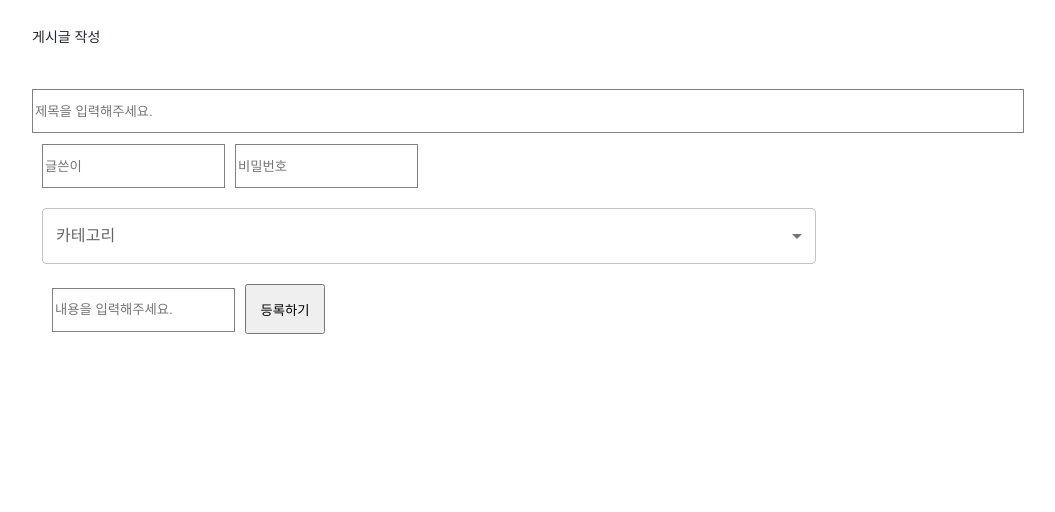
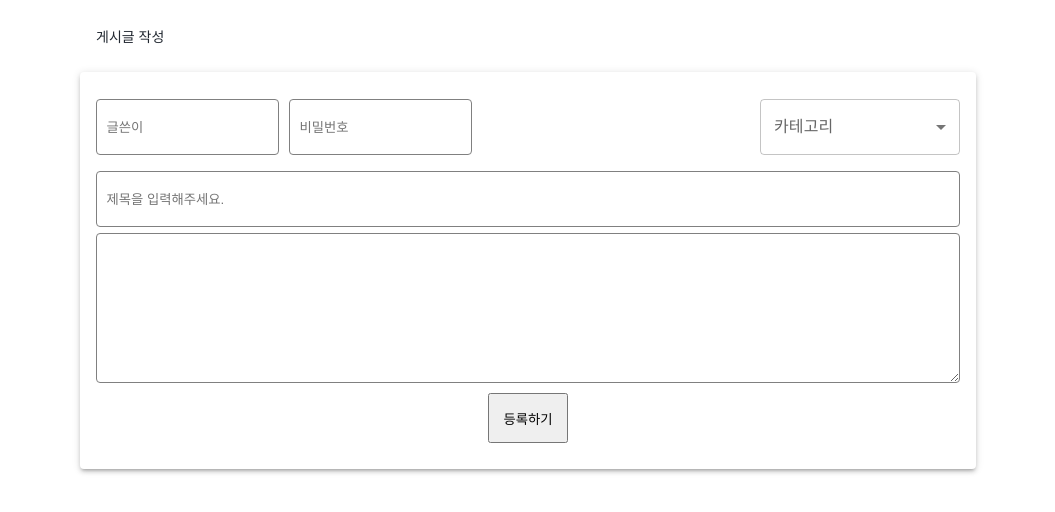
Before and after one commit to GAHYUN-P/react-wiki-proj, a React (Create React App) app: page /write in a window 1280 px wide. Shown: the top 512 px of the page, without its empty margins (112-1167 px from the left). Built offline with nearby package versions, Linux system fonts and the light colour scheme.

Commit message:
category index 모듈화

```diff
--- a/src/components/Post.js
+++ b/src/components/Post.js
@@ -9,7 +9,7 @@ import Typography from '@mui/material/Typography';
 import moment from 'moment';
 
 const Post = (props) => {
-    console.log(props)
+    // console.log(props)
 
     const bull = (
         <Box
@@ -25,10 +25,18 @@ const Post = (props) => {
 
     return (
         <Card sx={{
-                width: 275,
+                width: 250,
                 margin: 2,
             }}>
             <CardContent>
+                <Typography
+                    sx={{
+                        fontSize: 10
+                    }}
+                    color="text.secondary"
+                    gutterBottom>
+                    마지막 업데이트
+                </Typography>
                 <Typography
                     sx={{
                         fontSize: 14
--- a/src/elements/Grid.js
+++ b/src/elements/Grid.js
@@ -14,7 +14,7 @@ const Grid = (props) => {
     const { BG_c, } = props;
 
     //flex category
-    const { is_flex, flex_direction, flex_wrap, justify_content, align_items } = props;
+    const { is_flex, is_between, flex_direction, flex_wrap, justify_content, align_items } = props;
 
     //size, position category
     const { width, height, margin, padding, position, top, bottom, z_index } = props;
@@ -37,6 +37,7 @@ const Grid = (props) => {
         BG_c,
 
         is_flex,
+        is_between,
         flex_direction,
         justify_content,
         align_items,
@@ -66,6 +67,7 @@ Grid.defaultProps ={
     children : null,
 
     is_flex :false,
+    is_between: false,
     flex_direction : "row",
     flex_wrap : 'wrap',
     align_items : "center",
@@ -91,6 +93,7 @@ Grid.defaultProps ={
 const GridBox = styled.div`
     //flex
     ${(props) => (props.is_flex? `display : flex;`:"")}
+    ${ props => props.is_between ? `display: flex; justify-content: space-between; align-items: center;` : '' }
     align-items : ${props => props.align_items};
     justify-content:${props => props.justify_content};
     flex-direction :  ${props => props.flex_direction};
--- a/src/pages/Main.js
+++ b/src/pages/Main.js
@@ -27,20 +27,25 @@ const Main = (props) => {
             });
     }, []);
 
-    console.log(post_list)
+    // console.log(post_list)
+
+    const indexinfo = useSelector((state) => state.category.list[0])
+    console.log(indexinfo);
 
     return (
         <React.Fragment>
-            <div
-                style={{
-                    padding: "50px",
-                    margin: "50px 0px"
+            <Grid style={{
+                    margin: "50px 0px",
+                    padding: "20px"
                 }}>
-                <Grid container spacing={5}>
-                    <Grid item xs="auto">
-                        <Category/>
+              <Box sx={{
+                      flexGrow: 1
+                  }}>
+                  <Grid container="container" spacing={2} columns={16}>
+                      <Grid item="item" xs={3}>
+                          <Category props={post_list}/>
                       </Grid>
-                    <Grid item xs={10} display="flex" flexWrap="wrap">
+                      <Grid display="flex" flexWrap="wrap" item xs={13}>
                           {
                               post_list.map((p, idx) => {
                                   console.log({
@@ -50,12 +55,9 @@ const Main = (props) => {
                               })
                           }
                       </Grid>
-                    {/* <Grid item="item" xs="xs">
-                    <Item>xs</Item>
-                </Grid> */
-                    }
                   </Grid>
-            </div>
+              </Box>
+            </Grid>
         </React.Fragment>
     );
 };
--- a/src/pages/Write.js
+++ b/src/pages/Write.js
@@ -7,6 +7,8 @@ import Select from "@mui/material/Select";
 import { useDispatch, useSelector } from 'react-redux'
 import { axiosInstance } from '../config'
 import { actionsCreators as postActions } from '../redux/modules/post'
+import Paper from '@mui/material/Paper';
+
 import moment from 'moment';
 
 
@@ -18,17 +20,6 @@ const Write = (props) => {
   const dispatch = useDispatch()
   const [postInfo, setPostInfo] = useState([])
 
-    //eidt
-  // const id = props.match.params.id
-  // const is_edit = id ? true : false
-  // useEffect(() =>{
-
-  //     axiosInstance.get(`/product`, )
-  //     .then((res) =>{
-  //         setPostInfo(res.data)
-  //     })
-  //     .catch((err)=> console.log(err))
-  // },[])
 
   const [title, setTitle] = useState(postInfo ? postInfo.title : "");
   const [desc,setDesc] = useState(postInfo ? postInfo.content : "");
@@ -55,38 +46,43 @@ const Write = (props) => {
   }
 
   return (
-    <Grid width="80%" margin="auto">
+    <Grid width="70%" margin="auto">
       <Grid padding="16px" margin="10px auto" is_flex="is_flex">
         <Text bold="bold" size="36px">
           게시글 작성
         </Text>
       </Grid>
+      <Paper elevation={3}>
       <Grid width="100%" padding="16px" margin="10px auto">
-        <Input
-        placeholder="제목을 입력해주세요."
-        _onChange={(e) => setTitle(e.target.value)}
-        value={title} />
-        <Grid is_flex width="100%">
-          <Grid padding="10px" is_flex="is_flex">
+
+        <Grid is_between width="100%">
+          <Grid is_flex>
+            <Grid margin="5px 0px">
               <Input
               width="100%"
-            placeholder="글쓴이"
+              height="52px"
+              B_radius = "4px"
+              placeholder="  글쓴이"
               _onChange={(e) => setWriter(e.target.value)}
               value={writer}/>
             </Grid>
-          <Grid is_flex="is_flex" padding="0px">
+            <Grid margin="10px 10px">
               <Input
+              type="password"
+              padding="0px 2px 0px 0px"
               width="100%"
-            placeholder="비밀번호"
+              height="52px"
+              B_radius = "4px"
+              placeholder="  비밀번호"
               _onChange={(e) => setPassword(e.target.value)}
               value={password}/>
             </Grid>
-
           </Grid>
-        <Grid width="80%" padding="10px">
+          <Grid>
             <Box
               sx={{
                 minWidth: 120,
+                width: 200,
               }}
             >
               <FormControl fullWidth>
@@ -107,11 +103,21 @@ const Write = (props) => {
                 </Select>
               </FormControl>
             </Box>
-
-          <Grid padding="10px" is_flex="is_flex" is_column="is_column">
+          </Grid>
+        </Grid>
           <Input
-            is_area="is_area"
-            placeholder="내용을 입력해주세요."
+          margin="5px 0px 0px 0px"
+          height="52px"
+          B_radius = "4px"
+          placeholder="  제목을 입력해주세요."
+          _onChange={(e) => setTitle(e.target.value)}
+          value={title} />
+        <Grid width="100%" padding="5px 0px 0px 0px">
+        <Input
+          is_textarea
+          B_radius = "4px"
+          rows="10"
+          height="150px"
           _onChange={(e) => setDesc(e.target.value)}
           value={desc} />
         <Grid width="auto" padding="10px">
@@ -119,7 +125,7 @@ const Write = (props) => {
         </Grid>
         </Grid>
       </Grid>
-      </Grid>
+      </Paper>
     </Grid>
   );
 };
--- a/src/redux/configureStore.js
+++ b/src/redux/configureStore.js
@@ -6,6 +6,7 @@ import { connectRouter } from "connected-react-router";
 
 import post from "./modules/post";
 import likes from "./modules/likes";
+import category from "./modules/category";
 
 export const history = createBrowserHistory();
 
@@ -13,6 +14,7 @@ export const history = createBrowserHistory();
 const rootReducer = combineReducers({
     post: post,
     likes: likes,
+    category: category,
     router: connectRouter(history),
   });
 
--- /dev/null
+++ b/src/redux/modules/category.js
@@ -0,0 +1,34 @@
+import {createAction, handleActions} from "redux-actions";
+import {produce} from "immer";
+import {axiosInstance} from "../../config";
+
+const SET_CG = "SET_CG";
+
+const setCg = createAction(SET_CG, (name)=> ({name}))
+
+
+// 초기값 지정 초기값이랑 return이랑 모양을 맞춰줘야함 리덕스에 정보가 들어오기 전에 1차적으로 초기이 적용이 되도록 해준다. 그래야지
+// 내가 선언한 접근자로 접근을해도 참조오류가 발생하지 않기 때문
+const initialState = {
+    list: [],
+}
+
+
+
+
+export default handleActions({
+
+    [SET_CG]: (state, action) => produce(state, (draft) => {
+        draft
+            .list
+            .push(action.payload.name)
+    }),
+}, initialState)
+
+const actionsCreators = {
+    setCg
+}
+
+export {
+    actionsCreators
+}
--- a/src/shared/Category.js
+++ b/src/shared/Category.js
@@ -5,13 +5,23 @@ import ListItemButton from '@mui/material/ListItemButton';
 import ListItemText from '@mui/material/ListItemText';
 import Divider from '@mui/material/Divider';
 
-export default function Category() {
-  const [selectedIndex, setSelectedIndex] = React.useState(1);
+import { useDispatch, useSelector } from 'react-redux'
+import { actionsCreators as cgActions } from '../redux/modules/category'
+
+export default function Category(props) {
+  console.log(props);
+  const dispatch = useDispatch()
+  const [selectedIndex, setSelectedIndex] = React.useState(0);
 
   const handleListItemClick = (event, index) => {
     setSelectedIndex(index);
+    console.log(index);
+    dispatch(cgActions.setCg({
+        index:index
+      }))
   };
 
+  // if 이게 1이면 새 리스트에 카테고리 CS인것 넣어주기
   return (
     <Box sx={{ width: '100%', maxWidth: 360, bgcolor: 'background.paper' }}>
       <List component="nav" aria-label="main mailbox folders">
```
Lines whose indentation alone changed are shown as unchanged.
